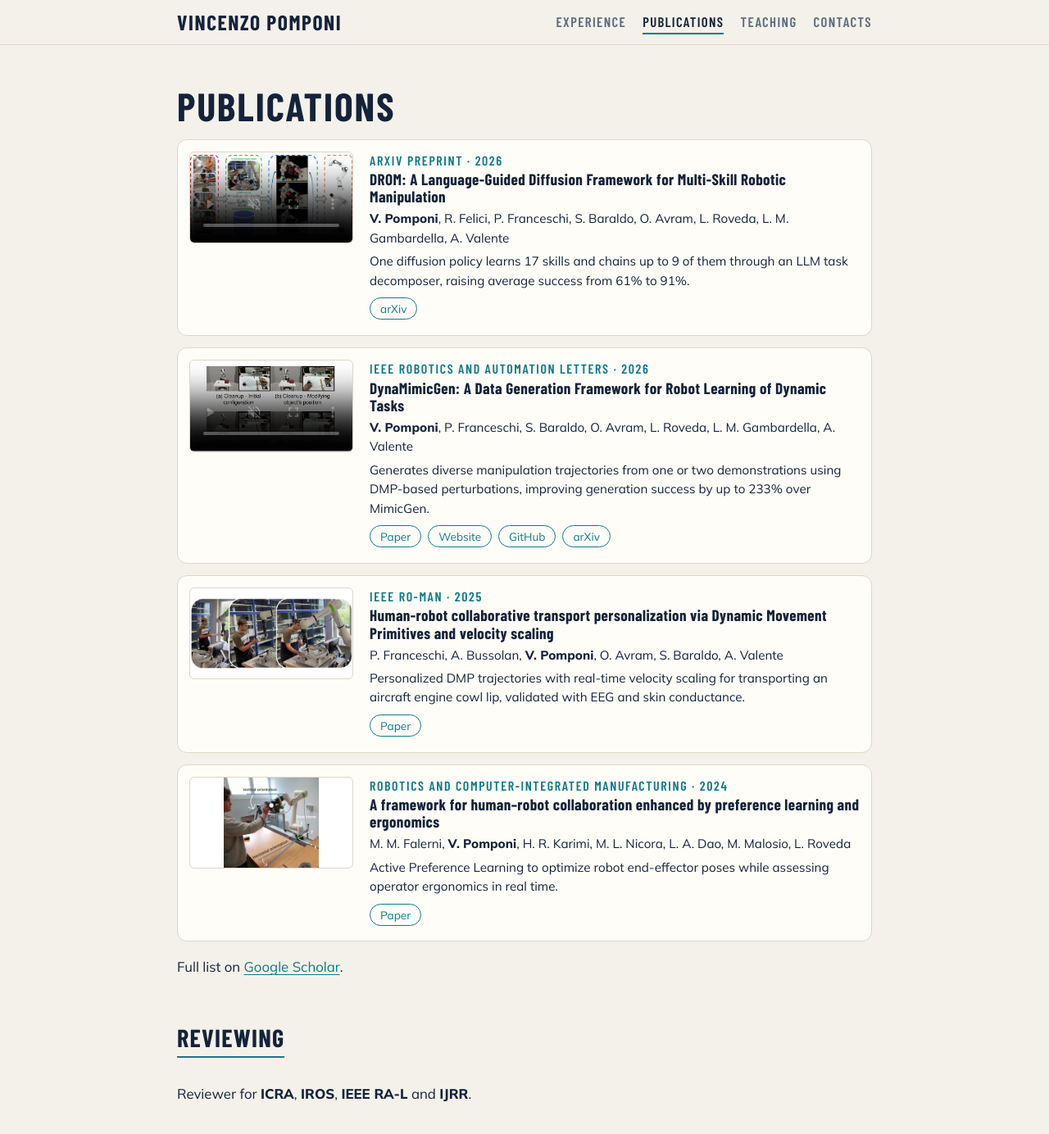
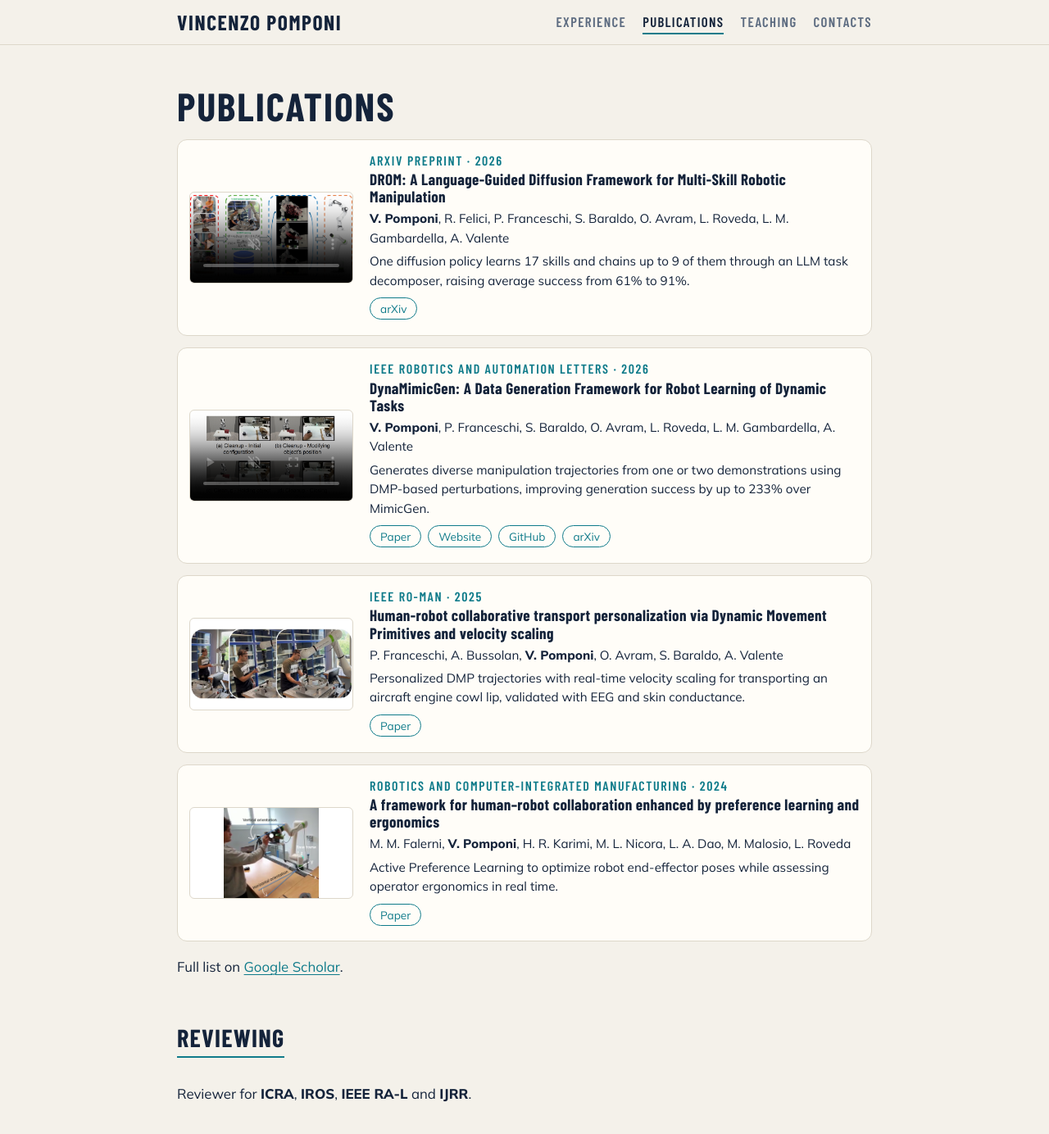
Before and after one commit to vincenzopomponi/vincenzopomponi.github.io, a Jekyll site: the page built from publications.markdown, in a window 1280 px wide and 1400 px high. Shown: the top 1384 px of the window at 82% size. Built offline with Jekyll 4.4.1, drawn with Linux system fonts in a browser that asks for light colours; grey boxes are pictures that could not be loaded.

Commit message:
Updated publication section.

```diff
--- a/assets/css/style.css
+++ b/assets/css/style.css
@@ -57,7 +57,7 @@ h1, h2, h3 { font-family: var(--head); text-transform: uppercase; letter-spacing
 .btn:hover { filter: brightness(1.1); }
 
 /* Cards / items */
-.card { --media: 200px; display: grid; grid-template-columns: var(--media) 1fr; gap: 20px; align-items: start; background: var(--surface); border: 1px solid var(--line); border-radius: 12px; padding: 14px; margin: 14px 0; font-size: .95rem; line-height: 1.55; }
+.card { --media: 200px; display: grid; grid-template-columns: var(--media) 1fr; gap: 20px; align-items: center; background: var(--surface); border: 1px solid var(--line); border-radius: 12px; padding: 14px; margin: 14px 0; font-size: .95rem; line-height: 1.55; }
 .card img, .card video { width: var(--media); aspect-ratio: 16 / 9; object-fit: contain; border-radius: 6px; background: #fff; border: 1px solid var(--line); display: block; }
 .card h3 { margin: 0 0 2px; font-size: 1.2rem; text-transform: none; }
 .card p { margin: .3rem 0; }
```
